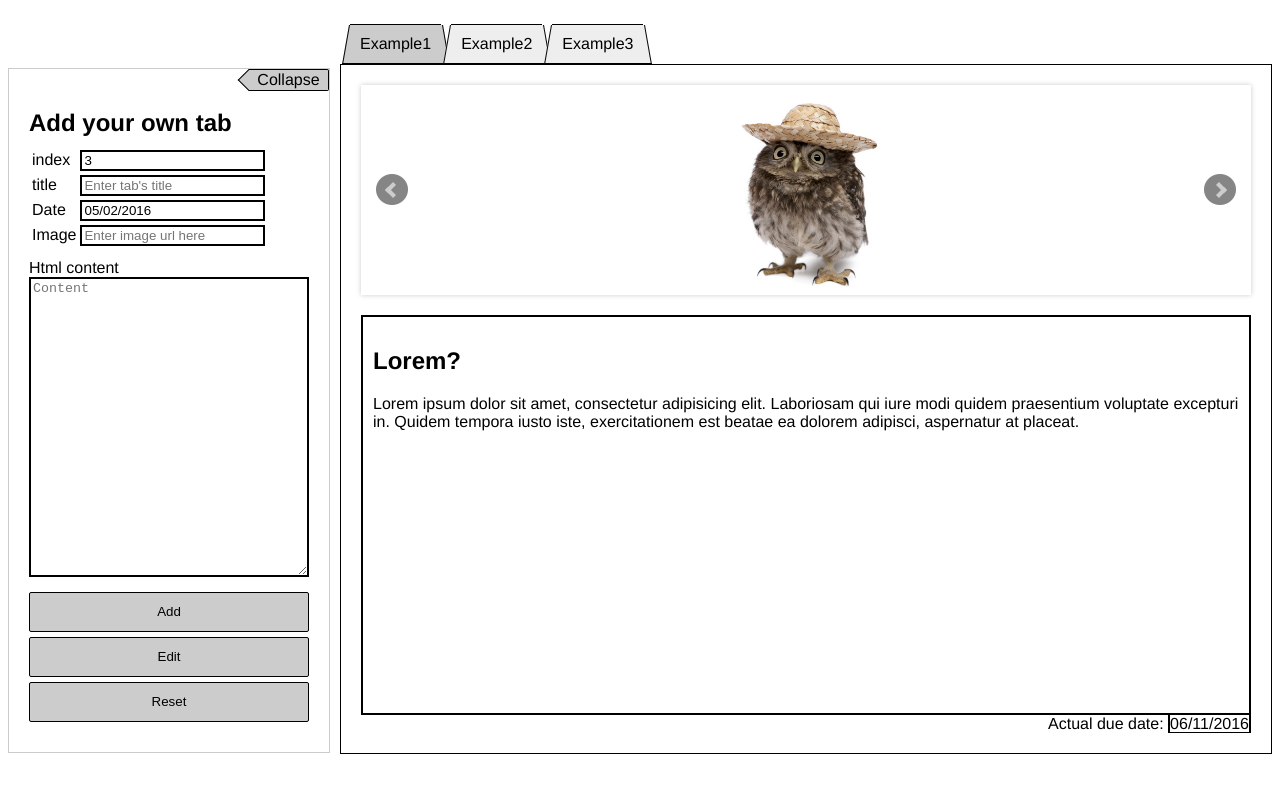
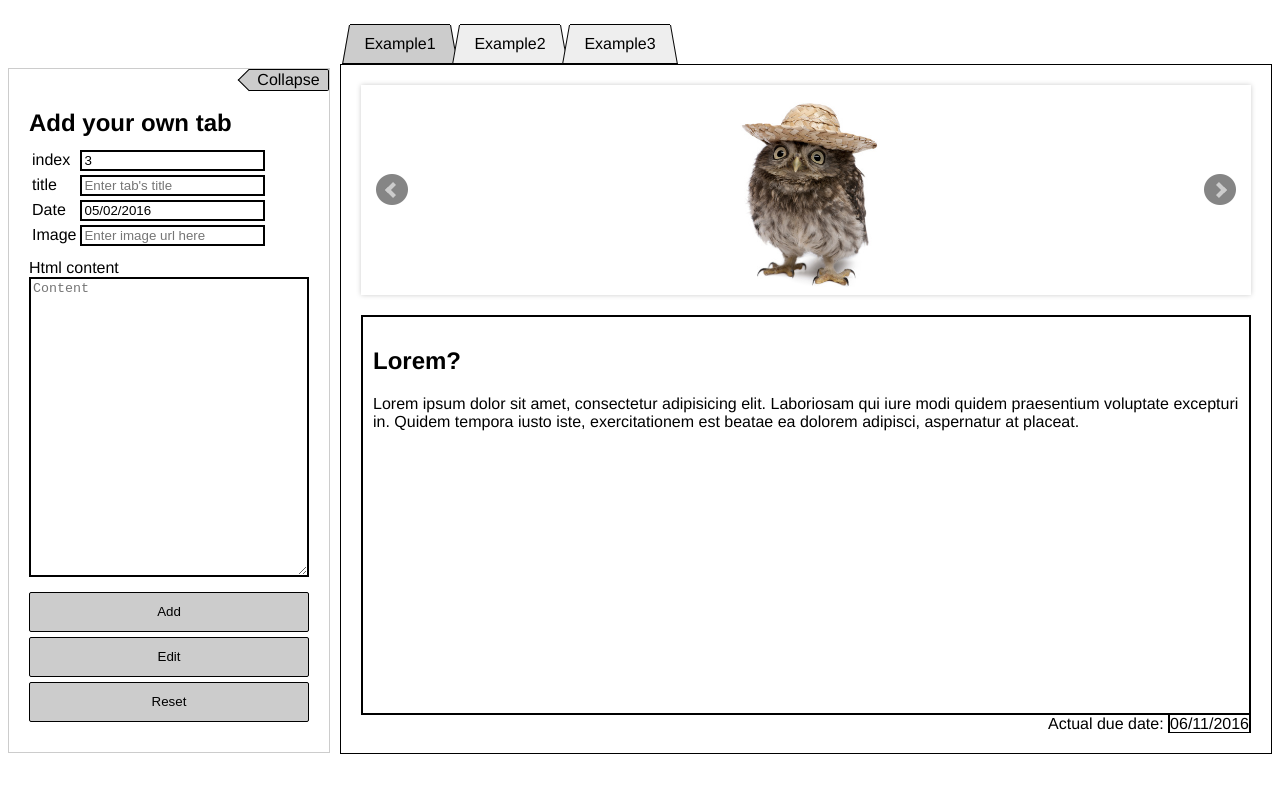
Before and after one commit to AlexeyBarkow/ex-rs, a plain HTML site: page real-jquery/index.html in a window 1280 px wide. Drawn offline with Linux system fonts and the light colour scheme.

Commit message:
Disable adding more tabs than can fit one line

```diff
--- a/real-jquery/scripts/code.js
+++ b/real-jquery/scripts/code.js
@@ -46,6 +46,7 @@
 	$('#imagepicker').val('');
 	$('.error-message').html('');
 	slider.reloadSlider();
+	slider.goToSlide($('.selected').index());
 }
 
 $('.bookmarks').children().on('click', onBookmarkClick);
@@ -136,6 +137,11 @@
 		validMessage += '<p>Please, fill the content field</p>';
 	}
 
+	if ($('.bookmarks').outerWidth() + 100 > $('.content').outerWidth()) {
+		isValid = false;
+		validMessage += "Can't add new tab";
+	}
+
 	if (isValid) {
 		var   $newBookmark = $(`<li class="trapezoid"><a href="#">${ $( '#title' ).val().replace(/<[^>]+>/, '') }</a></li>`)
 			, $bookmarks = $('.bookmarks')
@@ -144,6 +150,7 @@
 			, $bxslider = $('.bxslider')
 			, $newSlide = $(`<li><image src="${ $imagepicker.val() }" alt="slide"></li>`)
 			;
+
 		$newBookmark.on('click', onBookmarkClick);
 		$newBookmark.data('date', date.getTime());
 		if ($submitButtonPressed.attr('name') === 'edit'){
@@ -168,9 +175,9 @@
 				$(`.bxslider li:nth-child( ${ indexVal } )`).after($newSlide);
 			}
 		}
+		// slider.goToSlide($newSlide.index());
 		switchToBookmark($newBookmark);
 		toDefault();
-		//prevent page updating
 	} else {
 		$('.error-message').html(validMessage);
 	}
--- a/real-jquery/stylesheets/stylesheet.css
+++ b/real-jquery/stylesheets/stylesheet.css
@@ -151,26 +151,46 @@
 .main {
 	overflow: hidden;
 	min-width: 320px;
+	position: relative;
 }
-	.nav-area ul {
-		padding-left: 10px;
-		margin-bottom: 0;
+
+	.nav-area {
+		display: inline-block;
 	}
 
 	.bookmarks {
+		padding-left: 10px;
+		margin-bottom: 0;
+
 		display: inline-block;
+    	white-space:nowrap;
 	}
 
 	.trapezoid {
 		display: inline-block;
+
 		position: relative;
 		height: 40px;
+		width: 100px;
+		/*text-overflow: ellipsis;*/
 		border-top: 1px solid #000;
 		border-bottom: 1px solid #000;
-		padding: 10px;
+		/*padding: 10px;*/
+		padding-top: 10px;
+		padding-bottom: 10px;
 		background-color: #eee;
 		margin-right: 10px;
+		/*overflow: hidden;*/
 	}
+
+		.trapezoid a {
+			text-align: center;
+			display: inline-block;
+		  	width: 100px;
+		  	white-space: nowrap;
+		  	overflow: hidden;
+		  	text-overflow: ellipsis;
+		}
 
 	.trapezoid:after, .trapezoid:before {
 		content: '';
@@ -198,6 +218,7 @@
 	.trapezoid > * {
 		z-index: 2;
 	}
+
 
 	.trapezoid:hover, .trapezoid:hover:before, .trapezoid:hover:after {
 		background-color: #bbb;
```
